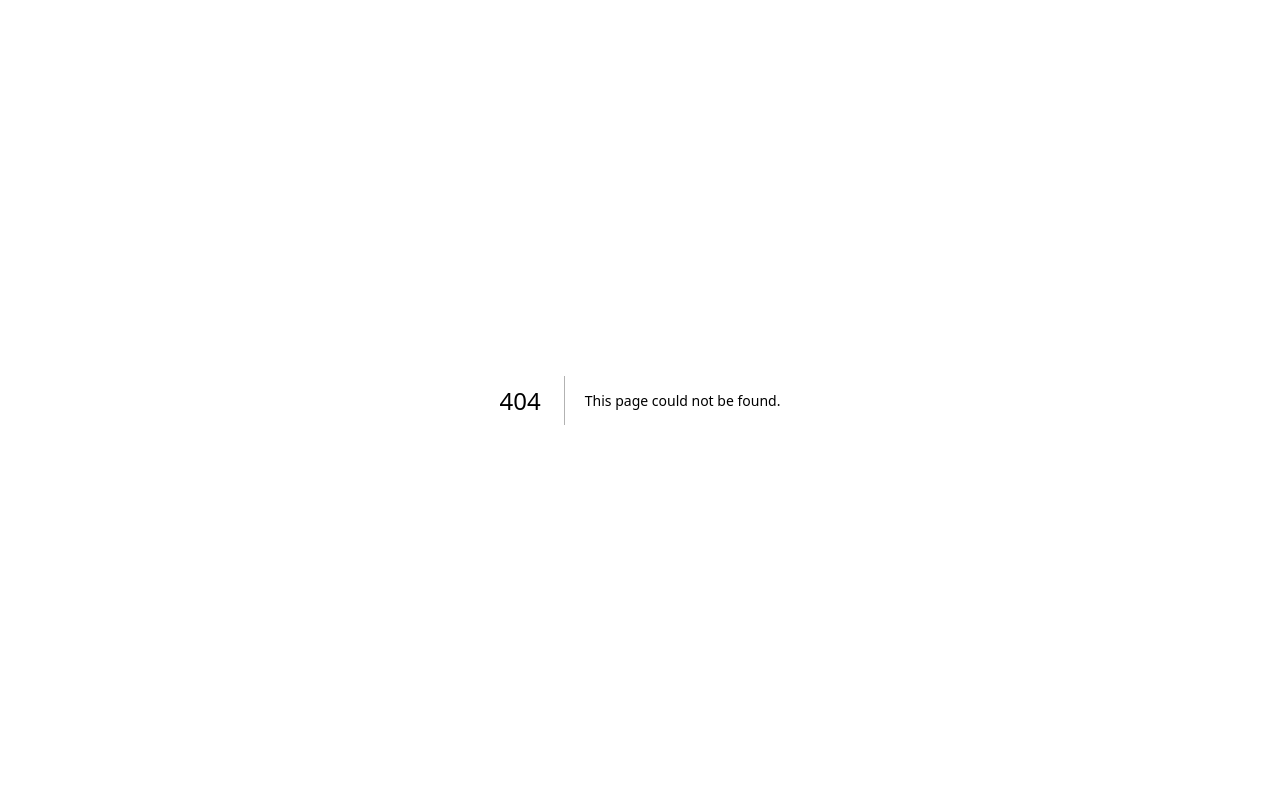
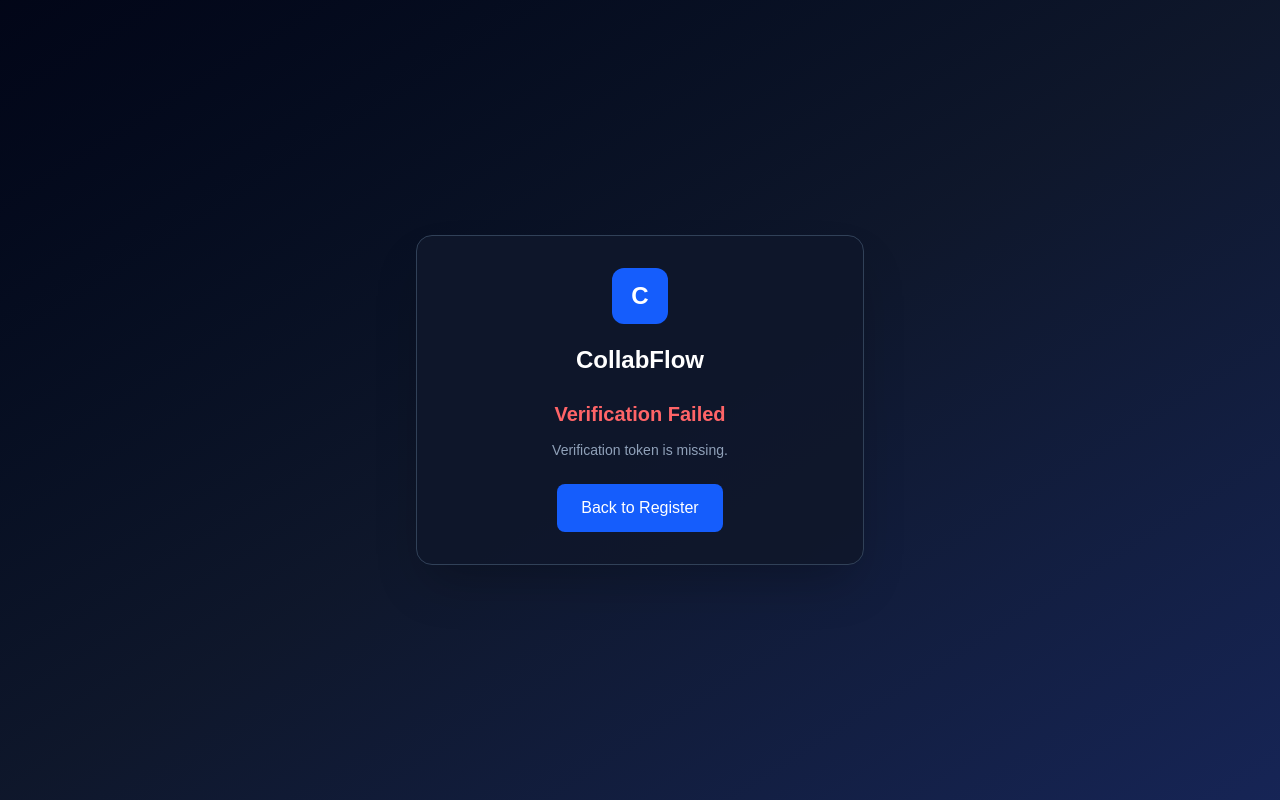
Before and after one commit to Ashwani-riser/Sync-Engine, a Next.js app in the folder frontend/: page /verify-email in a window 1280 px wide. Before the commit this address had no page. Built offline with nearby package versions, Linux system fonts and the light colour scheme.

Commit message:
feat: implement email verification page with loading and success states

```diff
--- /dev/null
+++ b/frontend/app/verify-email/page.tsx
@@ -0,0 +1,147 @@
+"use client";
+
+import { useEffect, useRef, useState } from "react";
+import Link from "next/link";
+import { useSearchParams } from "next/navigation";
+
+export default function VerifyEmailPage() {
+  const searchParams = useSearchParams();
+
+  const token = searchParams.get("token");
+
+  const verificationStarted = useRef(false);
+
+  const [loading, setLoading] = useState(true);
+  const [message, setMessage] = useState("");
+  const [success, setSuccess] = useState(false);
+
+  useEffect(() => {
+    if (verificationStarted.current) {
+      return;
+    }
+
+    verificationStarted.current = true;
+
+    const verifyEmail = async () => {
+      if (!token) {
+        setMessage("Verification token is missing.");
+        setSuccess(false);
+        setLoading(false);
+        return;
+      }
+
+      try {
+        const apiUrl = process.env.NEXT_PUBLIC_API_URL;
+
+        if (!apiUrl) {
+          setMessage("API URL is not configured.");
+          setSuccess(false);
+          setLoading(false);
+          return;
+        }
+
+        const response = await fetch(
+          `${apiUrl}/api/auth/verify-email?token=${encodeURIComponent(
+            token
+          )}`
+        );
+
+        const data = await response.json();
+
+        if (!response.ok) {
+          setMessage(
+            data.message || "Email verification failed."
+          );
+          setSuccess(false);
+          return;
+        }
+
+        setMessage(
+          data.message || "Email verified successfully!"
+        );
+
+        setSuccess(true);
+      } catch (error) {
+        console.error("Email verification error:", error);
+
+        setMessage("Unable to connect to server.");
+        setSuccess(false);
+      } finally {
+        setLoading(false);
+      }
+    };
+
+    verifyEmail();
+  }, [token]);
+
+  return (
+    <main className="min-h-screen bg-gradient-to-br from-slate-950 via-slate-900 to-blue-950 flex items-center justify-center px-4">
+      <div className="w-full max-w-md">
+        <div className="rounded-2xl border border-slate-700 bg-slate-900/90 p-8 text-center shadow-2xl">
+
+          {/* Logo */}
+          <div className="mx-auto mb-5 flex h-14 w-14 items-center justify-center rounded-xl bg-blue-600">
+            <span className="text-2xl font-bold text-white">
+              C
+            </span>
+          </div>
+
+          <h1 className="text-2xl font-bold text-white">
+            CollabFlow
+          </h1>
+
+          {/* Loading */}
+          {loading && (
+            <>
+              <p className="mt-6 text-slate-400">
+                Verifying your email...
+              </p>
+
+              <div className="mx-auto mt-6 h-8 w-8 animate-spin rounded-full border-4 border-slate-700 border-t-blue-500" />
+            </>
+          )}
+
+          {/* Success */}
+          {!loading && success && (
+            <>
+              <h2 className="mt-6 text-xl font-semibold text-green-400">
+                Email Verified!
+              </h2>
+
+              <p className="mt-3 text-sm text-slate-400">
+                {message}
+              </p>
+
+              <Link
+                href="/"
+                className="mt-6 inline-block rounded-lg bg-blue-600 px-6 py-3 font-medium text-white transition hover:bg-blue-500"
+              >
+                Go to Login
+              </Link>
+            </>
+          )}
+
+          {/* Failed */}
+          {!loading && !success && (
+            <>
+              <h2 className="mt-6 text-xl font-semibold text-red-400">
+                Verification Failed
+              </h2>
+
+              <p className="mt-3 text-sm text-slate-400">
+                {message}
+              </p>
+
+              <Link
+                href="/register"
+                className="mt-6 inline-block rounded-lg bg-blue-600 px-6 py-3 font-medium text-white transition hover:bg-blue-500"
+              >
+                Back to Register
+              </Link>
+            </>
+          )}
+        </div>
+      </div>
+    </main>
+  );
+}
```
Also changed, not shown: 1 other file (tests, documents, lock files or other folders).
